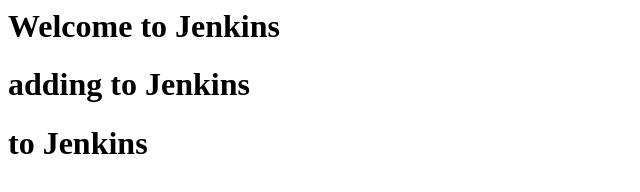
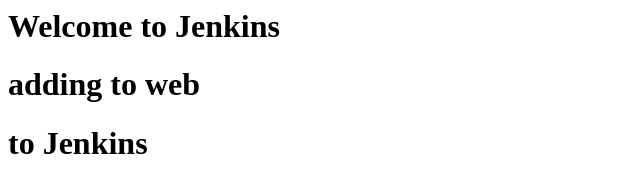
Before and after one commit to abhidhende/initial-repo, a plain HTML site: page index.html in a window 1280 px wide. Shown: the whole page, without its empty margins (0-640 px from the left). Drawn offline with Linux system fonts and the light colour scheme.

Commit message:
Update index.html

```diff
--- a/index.html
+++ b/index.html
@@ -1,3 +1,3 @@
 <h1> Welcome to Jenkins </h1>
-<h1> adding to Jenkins </h1>
+<h1> adding to web </h1>
 <h1> to Jenkins </h1>
```
